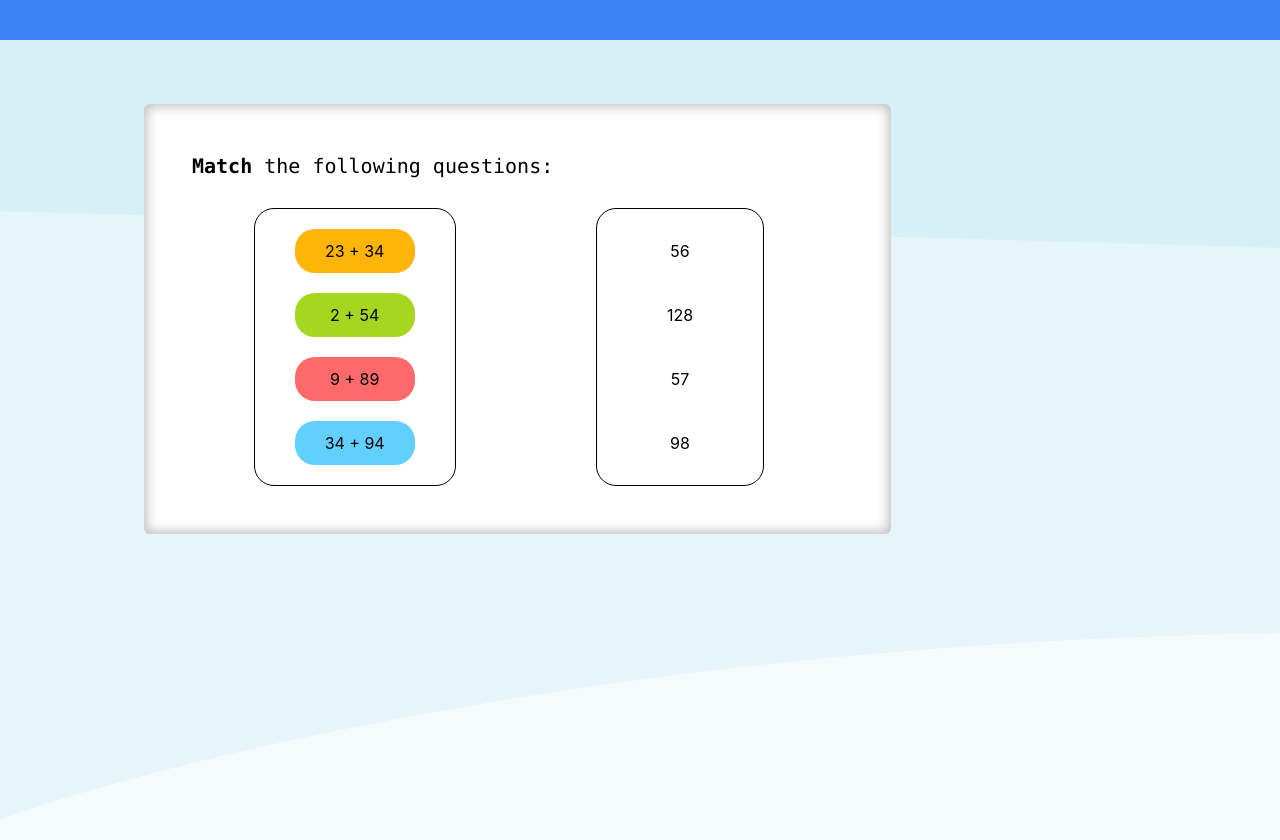
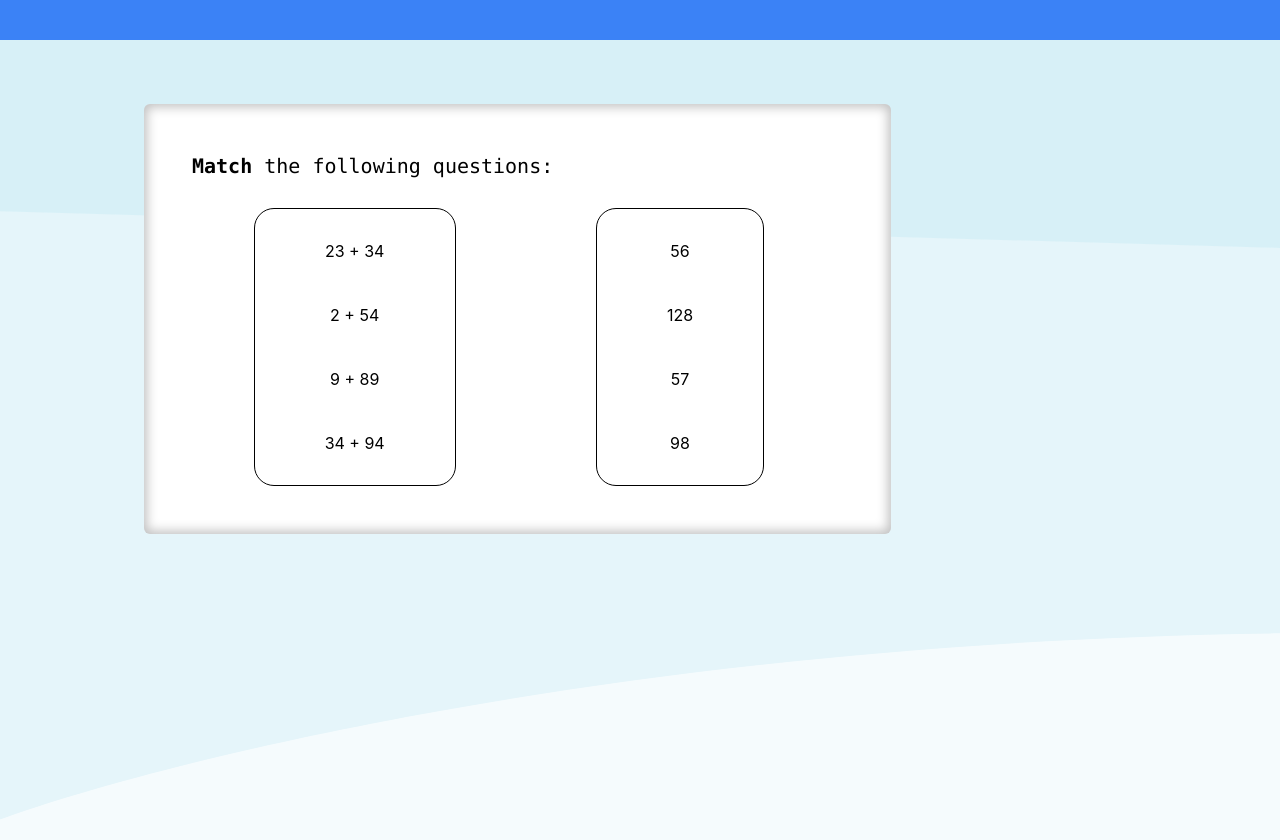
Before and after one commit to singhcoder694/LiteracyApp, a React (Create React App) app: page / in a window 1280 px wide. Built offline with nearby package versions, Linux system fonts and the light colour scheme; a web font is replaced by a local one.

Commit message:
MinorChanges

```diff
--- a/src/pages/MatchNumbers.jsx
+++ b/src/pages/MatchNumbers.jsx
@@ -4,8 +4,20 @@ import "./Match.css"
 function MatchNumbers() {
     const [colorarr, setColorArr]=useState(["white","white","white","white"]);
     const [color, setColor]=useState("");
+    const backColorArr = ["var(--Yellow-grad-up, #FFB507)", "#A5D720", "#FF6969", "#62D0FF"]
     const handleClick=(e)=>{
-        setColor(e.target.style.backgroundColor);
+      const temp = (e.target.id);
+      const ind = Number.parseInt(temp.slice(-1));
+      if(document.getElementById(`${"Qmatch" + ind}`).style.backgroundColor===""){
+        document.getElementById(`${"Qmatch" + ind}`).style.backgroundColor = backColorArr[ind-1];
+      }
+      else{
+        document.getElementById(`${"Qmatch" + ind}`).style.backgroundColor = "";
+
+      }
+      setColor(backColorArr[ind-1]);
+
+
     }
     const handleClick2= (e)=>{
         const temp=(e.target.id);
@@ -39,10 +51,10 @@ function MatchNumbers() {
         </h3>
         <div className='columns'>
             <div className='ques_cols'>
-                <p className='questions' id='Qmatch1' style={{backgroundColor:"var(--Yellow-grad-up, #FFB507)"}} onClick={handleClick}>23 + 34</p>
-                <p className='questions' id='Qmatch2' style={{backgroundColor:"#A5D720"}} onClick={handleClick}>2 + 54</p>
-                <p className='questions' id='Qmatch3' style={{backgroundColor:"#FF6969"}} onClick={handleClick}>9 + 89</p>
-                <p className='questions' id='Qmatch4' style={{backgroundColor:"#62D0FF"}} onClick={handleClick}>34 + 94</p>
+                <p className='questions' id='Qmatch1'  onClick={handleClick}>23 + 34</p>
+                <p className='questions' id='Qmatch2'  onClick={handleClick}>2 + 54</p>
+                <p className='questions' id='Qmatch3'  onClick={handleClick}>9 + 89</p>
+                <p className='questions' id='Qmatch4'  onClick={handleClick}>34 + 94</p>
             </div>
             <div className='ans_cols'>
                 <p className='answers' id='Amatch1' onClick={handleClick2} >56</p>
```
